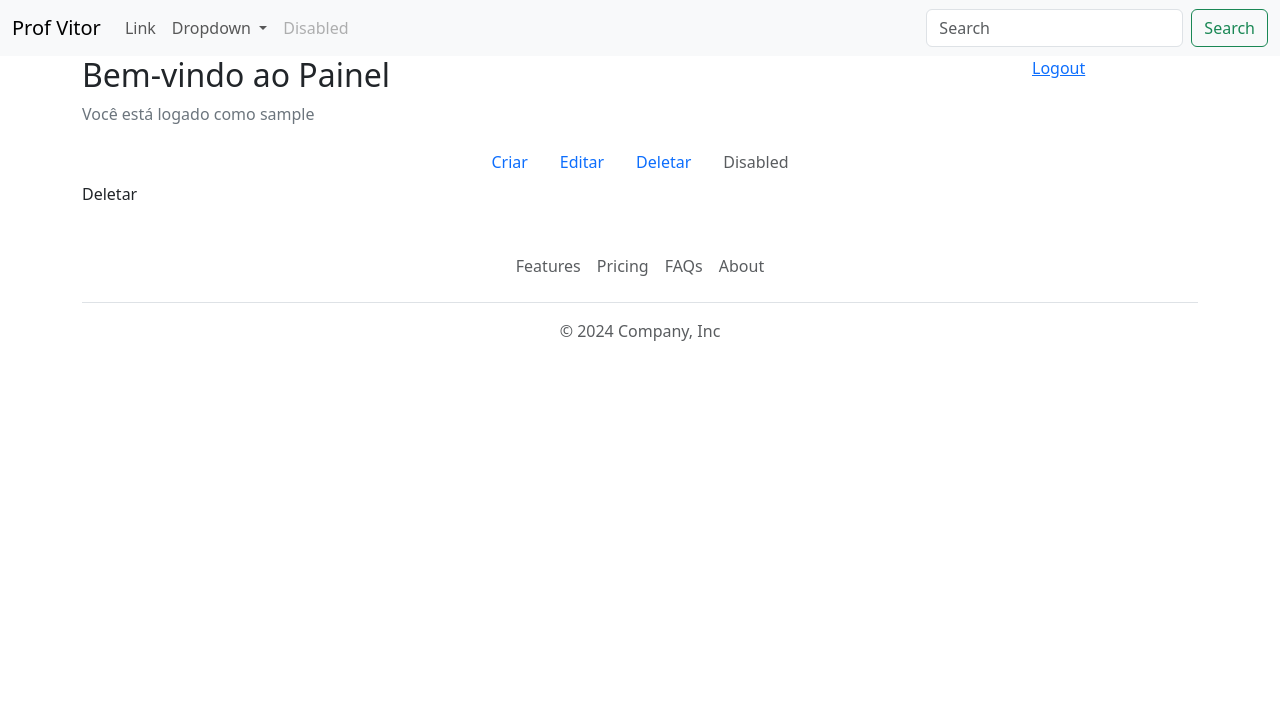
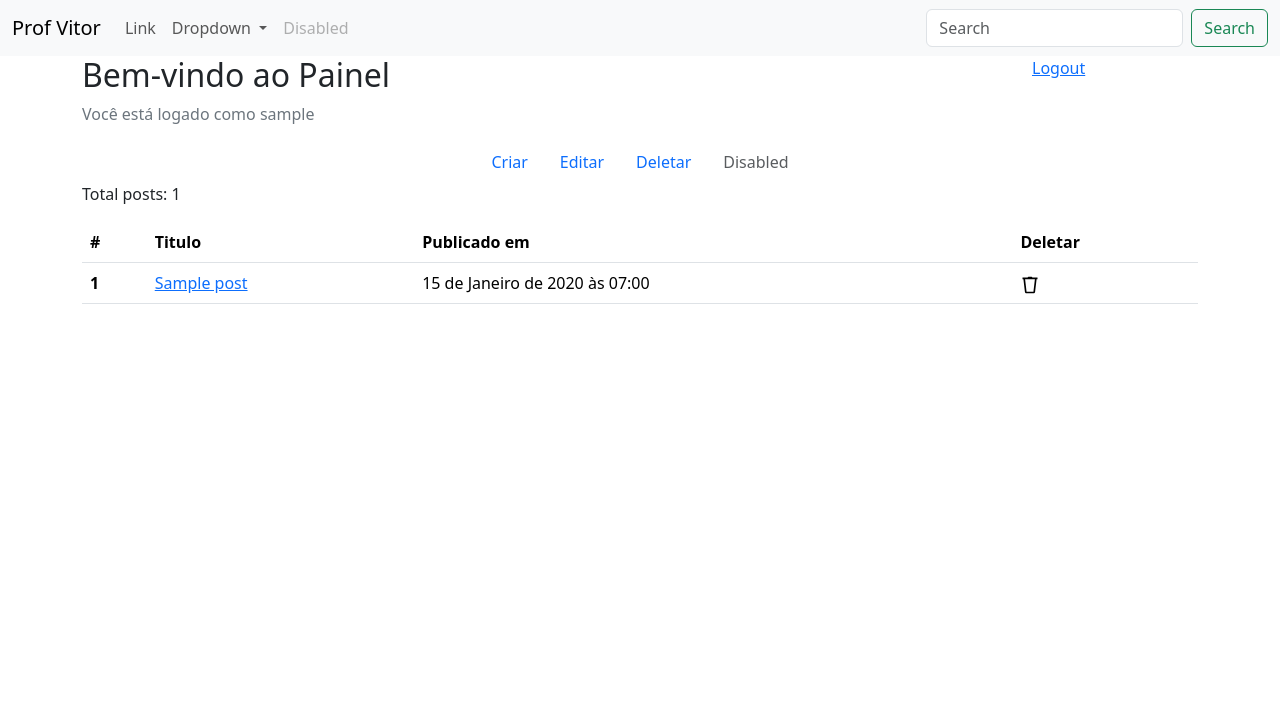
Before and after one commit to vtr57/profvitor, a Django app: page /deletar/ in a window 1280 px wide. Shown: the top 719 px of the page. Before the commit the page ends 341 px from the top, so only its background shows below. Run offline with Django 5.2, Linux system fonts and the light colour scheme; a user stored in the database is signed in; tables that the repository leaves empty hold one stand-in row (values such as "Sample post"); some libraries are stand-ins or nearby versions.

Commit message:
add features de remover posts.

```diff
--- a/blog/templates/blog/deletar.html
+++ b/blog/templates/blog/deletar.html
@@ -1,5 +1,37 @@
 {% extends "blog/painel.html" %}
 
-{%block deletar%}
-Deletar
-{%endblock%}
+{% block deletar %}
+<p>Total posts: {{ n_posts }}</p>
+<table class="table table-hover">
+    <thead>
+      <tr>
+        <th scope="col">#</th>
+        <th scope="col">Titulo</th>
+        <th scope="col">Publicado em</th>
+        <th scope="col">Deletar</th>
+      </tr>
+    </thead>
+    <tbody>
+    {% csrf_token %}
+    {% for post in posts %}
+      <tr>
+        <th scope="row">{{ post.pk }}</th>
+        <td><a href="{% url 'post_detail' pk=post.pk %}" target="view_posts">{{ post.titulo }}</a></td>
+        <td>{{ post.publicado_em }}</td>
+        <td>
+          <form method="post" style="display:inline;">
+            {% csrf_token %}
+            <input type="hidden" name="post_id" value="{{ post.pk }}">
+            <button type="submit" style="background:none;border:none;padding:0;">
+              <svg xmlns="http://www.w3.org/2000/svg" x="0px" y="0px" width="20" height="20" viewBox="0 0 24 24">
+                <path d="M 10 2 L 9 3 L 3 3 L 3 5 L 4.109375 5 L 5.8925781 20.255859 L 5.8925781 20.263672 C 6.023602 21.250335 6.8803207 22 7.875 22 L 16.123047 22 C 17.117726 22 17.974445 21.250322 18.105469 20.263672 L 18.107422 20.255859 L 19.890625 5 L 21 5 L 21 3 L 15 3 L 14 2 L 10 2 z M 6.125 5 L 17.875 5 L 16.123047 20 L 7.875 20 L 6.125 5 z"></path>
+              </svg>
+            </button>
+          </form>
+        </td>
+      </tr>
+    {% endfor %}
+    </tbody>
+</table>
+<iframe name="view_posts" width="100%" height="400"></iframe>
+{% endblock %}
--- a/blog/views.py
+++ b/blog/views.py
@@ -73,7 +73,13 @@ def editar(request):
     return render(request, 'blog/editar.html', {'posts': posts, 'form': form})
 
 
-
 @login_required
 def deletar(request):
-    return render(request, 'blog/deletar.html')
+    if request.method == 'POST':
+        post_id = request.POST.get('post_id')
+        post = get_object_or_404(Post, pk=post_id)
+        post.delete()
+        return redirect('deletar')  # Substitua pelo nome da sua view de listagem
+
+    posts = Post.objects.all()
+    return render(request, 'blog/deletar.html', {'posts': posts, 'n_posts': len(posts)})
--- a/mysite/settings.py
+++ b/mysite/settings.py
@@ -162,3 +162,6 @@ QUILL_CONFIGS = {
 LOGIN_URL = 'login'
 LOGIN_REDIRECT_URL = 'painel'
 LOGOUT_REDIRECT_URL = 'login'
+
+
+X_FRAME_OPTIONS = 'SAMEORIGIN'  # Permite que a página seja exibida em um iframe se for do mesmo domínio
```
Also changed, not shown: blog/templates/blog/editar.html (+10 -16 lines).
